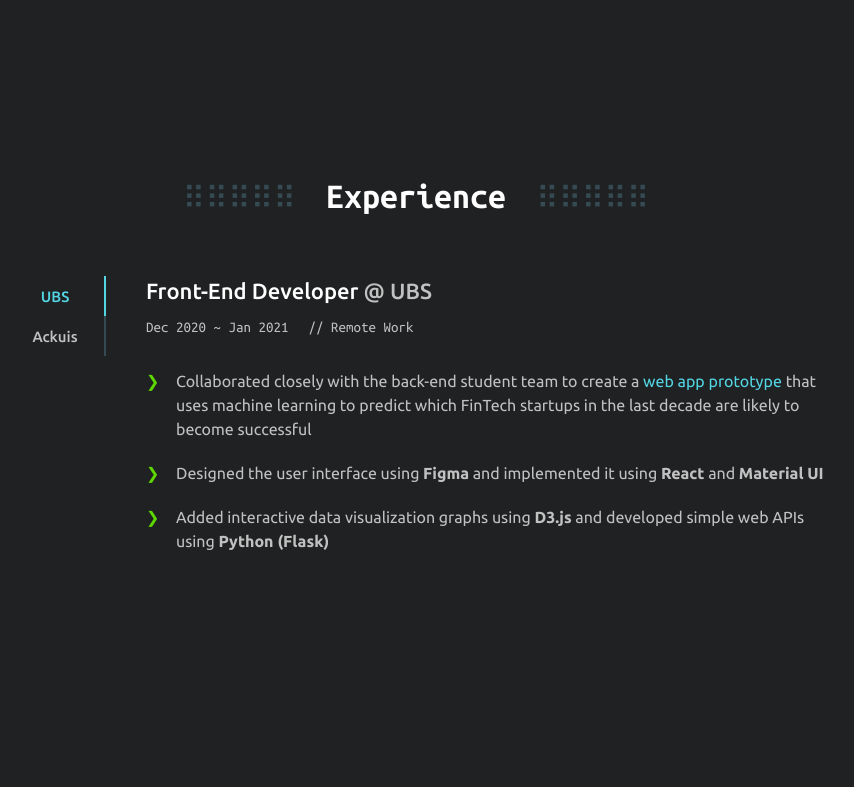
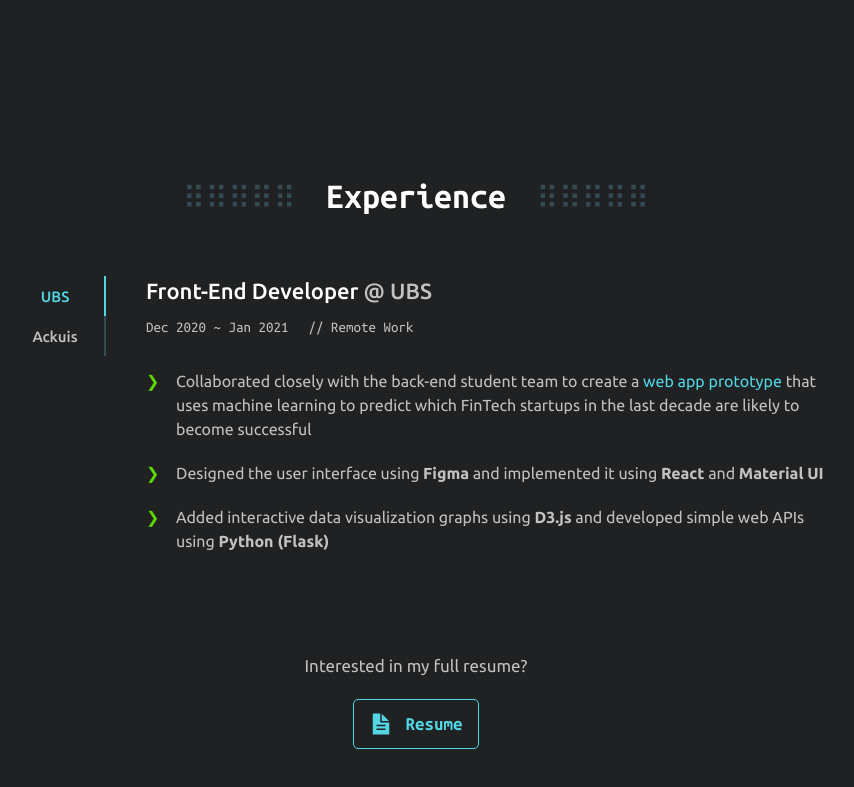
Before and after one commit to AnsonH/personal-site-v2, a Gatsby site: page / in a window 1280 px wide. Shown: the part 1319-2106 px from the top of the page, without its empty margins (224-1078 px from the left). Before the commit the page ends 2052 px from the top, so only its background shows below. Built offline with nearby package versions, Linux system fonts and the light colour scheme; Gatsby itself is replaced by a stand-in of ours; some packages are replaced by stand-ins of ours.

Commit message:
Experience - Resume CTA

```diff
--- a/src/components/core/OutlineButton.jsx
+++ b/src/components/core/OutlineButton.jsx
@@ -12,6 +12,7 @@ const StyledButton = styled.button`
   border-radius: 0.5rem;
   color: ${(props) => props.color};
   font-family: "Ubuntu Mono", var(--font-mono-system);
+  font-size: 1.7rem;
   font-weight: 700;
   transition: background-color 150ms var(--easing);
 
--- a/src/components/sections/home/Experience.jsx
+++ b/src/components/sections/home/Experience.jsx
@@ -1,19 +1,19 @@
 import { useEffect, useRef } from "react";
 import { graphql, useStaticQuery } from "gatsby";
+import { IoDocumentTextSharp } from "react-icons/io5";
 import ScrollReveal from "scrollreveal";
 import styled from "styled-components";
-import { srConfig } from "../../../config";
-import { Tabs, Wrapper } from "../../core";
+import { resumeUrl, srConfig } from "../../../config";
+import { OutlineButton, Tabs, Wrapper } from "../../core";
 import { usePrefersReducedMotion } from "../../../hooks";
 import { bp } from "../../../styles";
 
-const Content = styled.div`
-  position: relative;
-  margin-bottom: 8rem;
+const JobsWrapper = styled.div`
+  margin-bottom: 9rem;
 
   @media ${bp.lg} {
     ${({ theme }) => theme.mixins.paddingX};
-    margin: 0 auto 9rem;
+    margin: 0 auto 10rem;
     max-width: 90rem;
   }
 `;
@@ -64,6 +64,18 @@ const WorkDescription = styled.div`
   }
 `;
 
+const ResumeWrapper = styled.div`
+  p {
+    margin-bottom: 2rem;
+    text-align: center;
+  }
+
+  // Resume button
+  a {
+    margin: 0 auto;
+  }
+`;
+
 function Experience() {
   const data = useStaticQuery(graphql`
     query Experience {
@@ -100,7 +112,7 @@ function Experience() {
     <section id="experience" ref={experienceRef}>
       <Wrapper paddingY>
         <h2>Experience</h2>
-        <Content>
+        <JobsWrapper>
           <Tabs>
             <Tabs.TabList>
               {jobs.map((job, i) => (
@@ -129,7 +141,19 @@ function Experience() {
               })}
             </Tabs.Panels>
           </Tabs>
-        </Content>
+        </JobsWrapper>
+        <ResumeWrapper>
+          <p>Interested in my full resume?</p>
+          <OutlineButton
+            anchor
+            color="var(--light-blue)"
+            hoverColor="var(--light-blue-hover)"
+            hrefLink={resumeUrl}
+            icon={<IoDocumentTextSharp fontSize={24} />}
+          >
+            Resume
+          </OutlineButton>
+        </ResumeWrapper>
       </Wrapper>
     </section>
   );
--- a/src/components/sections/home/Hero.jsx
+++ b/src/components/sections/home/Hero.jsx
@@ -1,7 +1,8 @@
 import { useState, useEffect, useRef } from "react";
 import styled from "styled-components";
 import { FaChevronRight } from "react-icons/fa";
-import { MdMailOutline, MdFileDownload } from "react-icons/md";
+import { MdMailOutline } from "react-icons/md";
+import { IoDocumentTextSharp } from "react-icons/io5";
 import Typist from "react-typist";
 import ScrollReveal from "scrollreveal";
 import { OutlineButton, Wrapper } from "../../core";
@@ -248,7 +249,7 @@ function Hero() {
                   color="var(--light-blue)"
                   hoverColor="var(--light-blue-hover)"
                   hrefLink={resumeUrl}
-                  icon={<MdFileDownload fontSize={24} />}
+                  icon={<IoDocumentTextSharp fontSize={24} />}
                 >
                   Resume
                 </OutlineButton>
```
